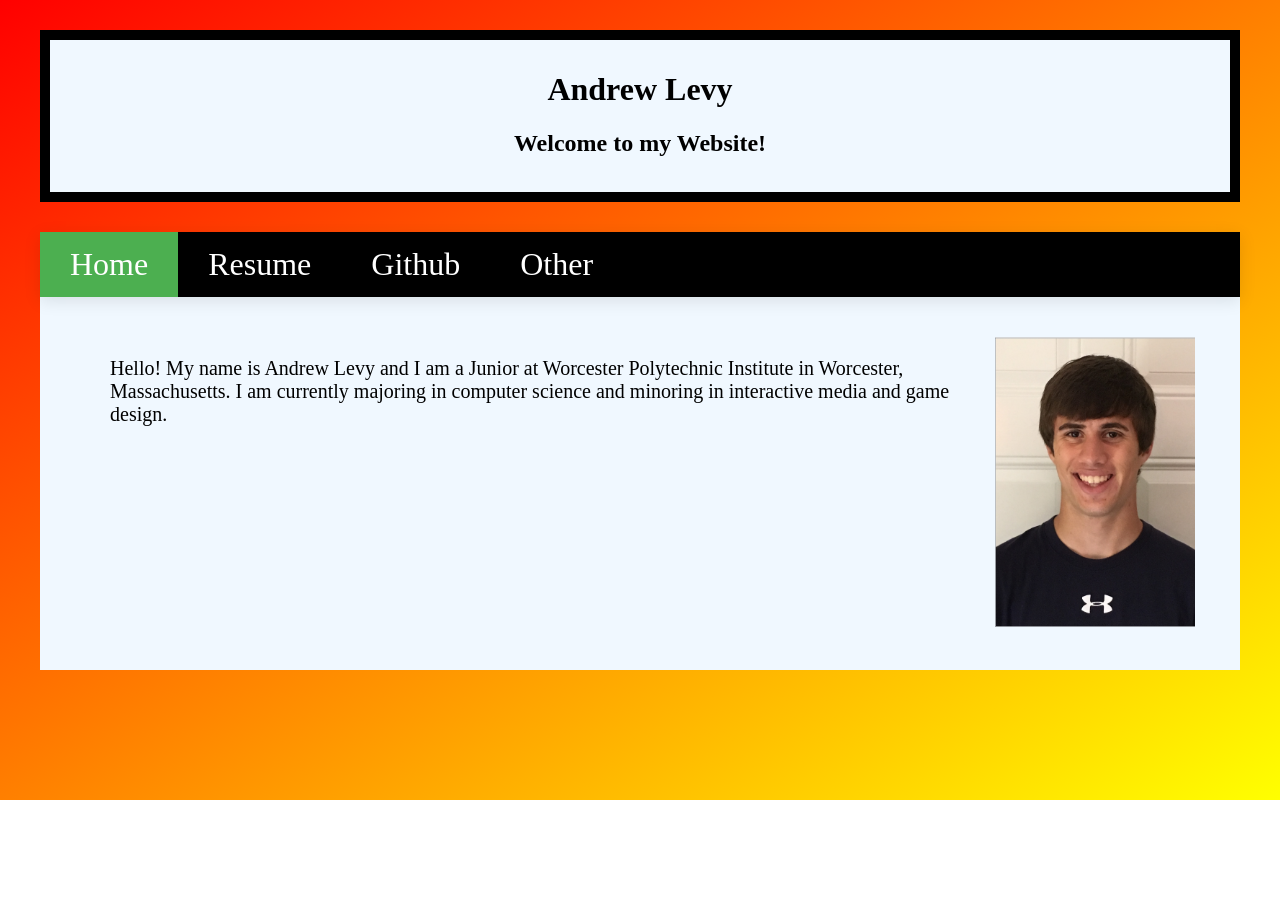
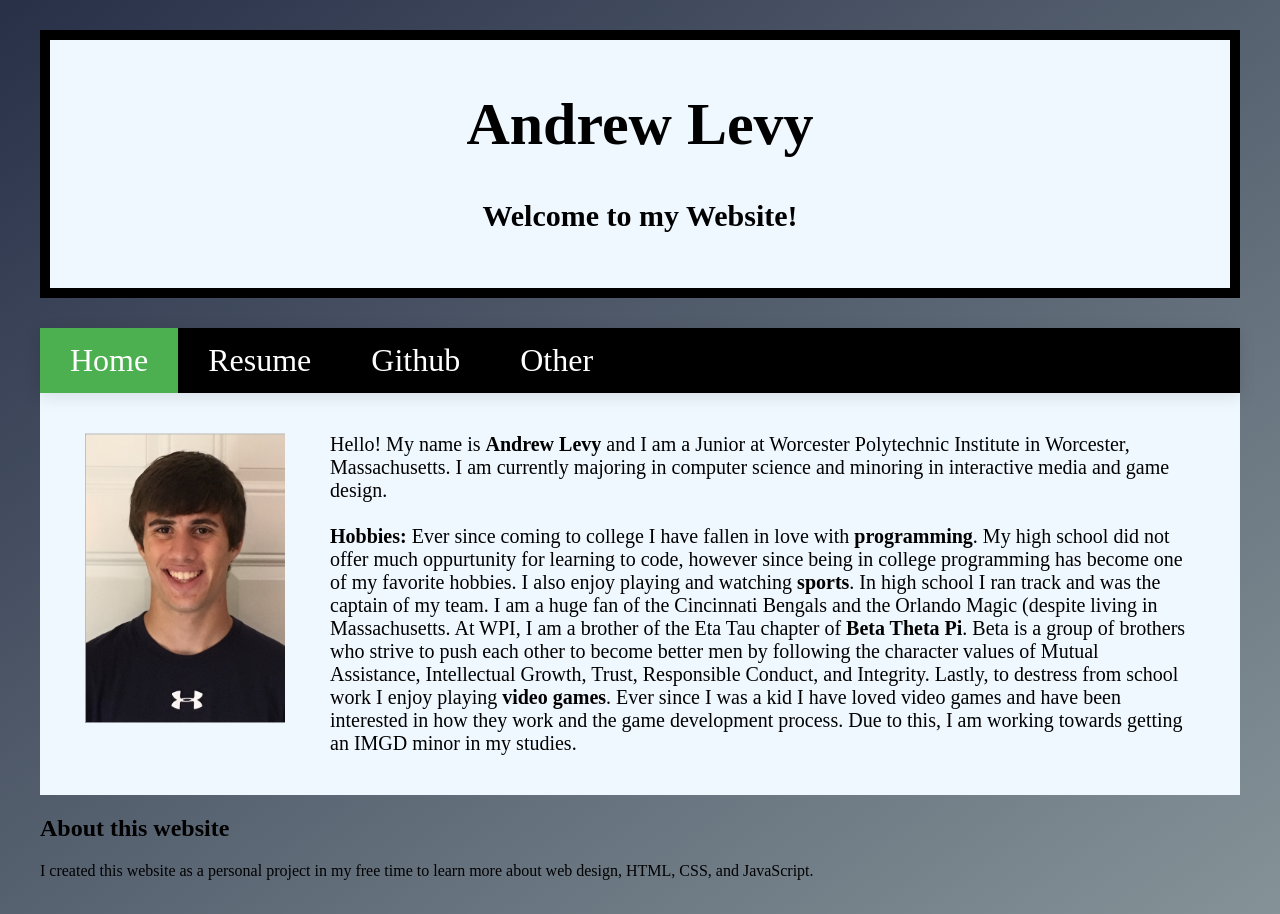
Before and after one commit to AndrewLevy395/AndrewLevy395.github.io, a plain HTML site: page index.html in a window 1280 px wide. Before the commit the page ends 800 px from the top, so only its background shows below. Drawn offline with Linux system fonts and the light colour scheme.

Commit message:
update background and about me

```diff
--- a/index.html
+++ b/index.html
@@ -7,8 +7,12 @@
     </head>
     <body>
         <div id="Heading">
-            <h1>Andrew Levy</h1>
-            <h2>Welcome to my Website!</h2>
+            <div id="head1">
+                <h1>Andrew Levy</h1>
+            </div>
+            <div id="head2">
+                <h2>Welcome to my Website!</h2>
+            </div>
         </div>
         <nav class="sticky">
             <ul class="top-level sticky">
@@ -21,18 +25,30 @@
         </nav>
         <div class="Portrait"></div>
         <div id="AboutMe">
-           <p id="About">Hello! My name is Andrew Levy and I am a Junior at Worcester
+           <p id="About">Hello! My name is <strong>Andrew Levy</strong> and I am a Junior at Worcester
                Polytechnic Institute in Worcester, Massachusetts. I am currently majoring in computer
                science and minoring in interactive media and game design.
+               <br/>
+               <br/>
+               <strong>Hobbies:</strong> Ever since coming to college I have fallen in love with <strong>programming</strong>.
+               My high school did not offer much oppurtunity for learning to code, however since being in college programming
+               has become one of my favorite hobbies. I also enjoy playing and watching <strong>sports</strong>. In high school
+               I ran track and was the captain of my team. I am a huge fan of the Cincinnati Bengals and the Orlando Magic (despite
+               living in Massachusetts. At WPI, I am a brother of the Eta Tau chapter of <strong>Beta Theta Pi</strong>. Beta is
+               a group of brothers who strive to push each other to become better men by following the character values of Mutual Assistance,
+               Intellectual Growth, Trust, Responsible Conduct, and Integrity. Lastly, to destress from school work I enjoy playing
+               <strong>video games</strong>. Ever since I was a kid I have loved video games and have been interested in how they work
+               and the game development process. Due to this, I am working towards getting an IMGD minor in my studies.
            </p>
-           <br/>
-           <br/>
-           <br/>
-           <br/>
-           <br/>
-           <br/>
-           <br/>
-           <br/>
         </div>
+        <footer id="footer">
+            <section class="about">
+                <h2>About this website</h2>
+                <p>I created this website as a personal project in my free time to learn
+                more about web design, HTML, CSS, and JavaScript.
+                </p>
+                <br/>
+            </section>
+        </footer>
     </body>
 </html>
--- a/styles/style.css
+++ b/styles/style.css
@@ -1,5 +1,5 @@
 html {
-    background-image: linear-gradient(to bottom right, red, yellow);
+    background-image: linear-gradient(to bottom right, #283048, #859398);
     background-repeat: no-repeat;
     background-size: 100% 100%;
 	min-height: 100%;
@@ -49,7 +49,6 @@ li a:hover:not(.active) {
 }
 
 body {
-	font-size: 16px;
 	max-width: 1200px;
 	margin: 0 auto;
 	padding: 0 20px;
@@ -67,14 +66,15 @@ body {
     margin-top: 30px;
 }
 
-.Heading h1 {
-    font-size: 3.75em;
+#head1 {
+    font-size: 30px;
 }
 
 
-.Heading h2 {
+#head2 {
     text-align: center;
     margin-bottom: 40px;
+    font-size: 20px;
 }
 
 #AboutMe {
@@ -82,15 +82,17 @@ body {
     margin: 0 auto;
     padding: 10px 20px;
     font-size: 1.25em;
+    /*max-height: 350px;*/
 }
 
 #About {
-    margin: 50px;
+    margin: 30px;
+    font-size: 20px;
 }
 
 .Portrait {
-    float: right;
-    margin: 40px 45px 30px 30px;
+    float: left;
+    margin: 40px 45px 30px 45px;
     background: url(../images/Portrait.PNG) no-repeat;
     background-size: cover;
     display: block;
```
